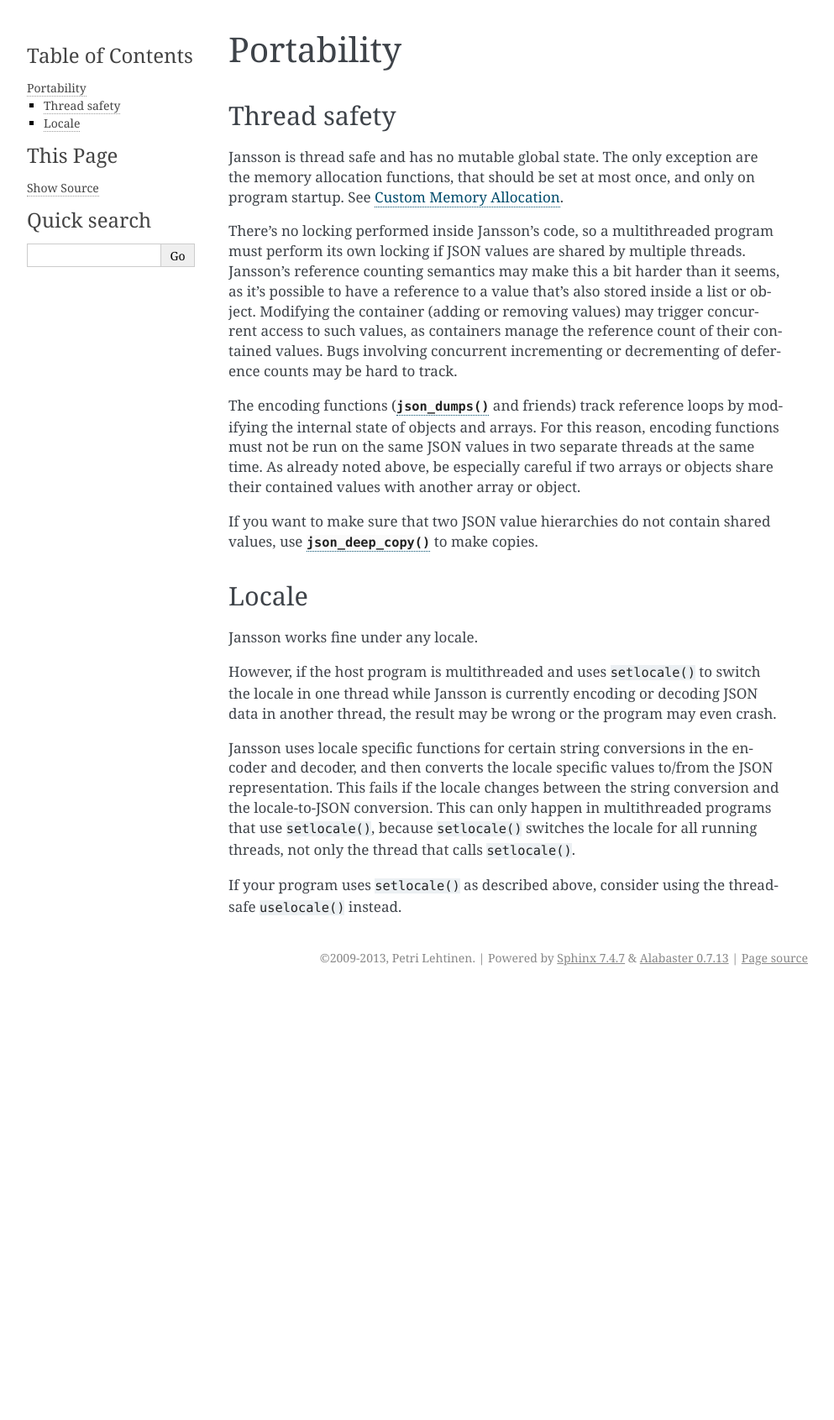
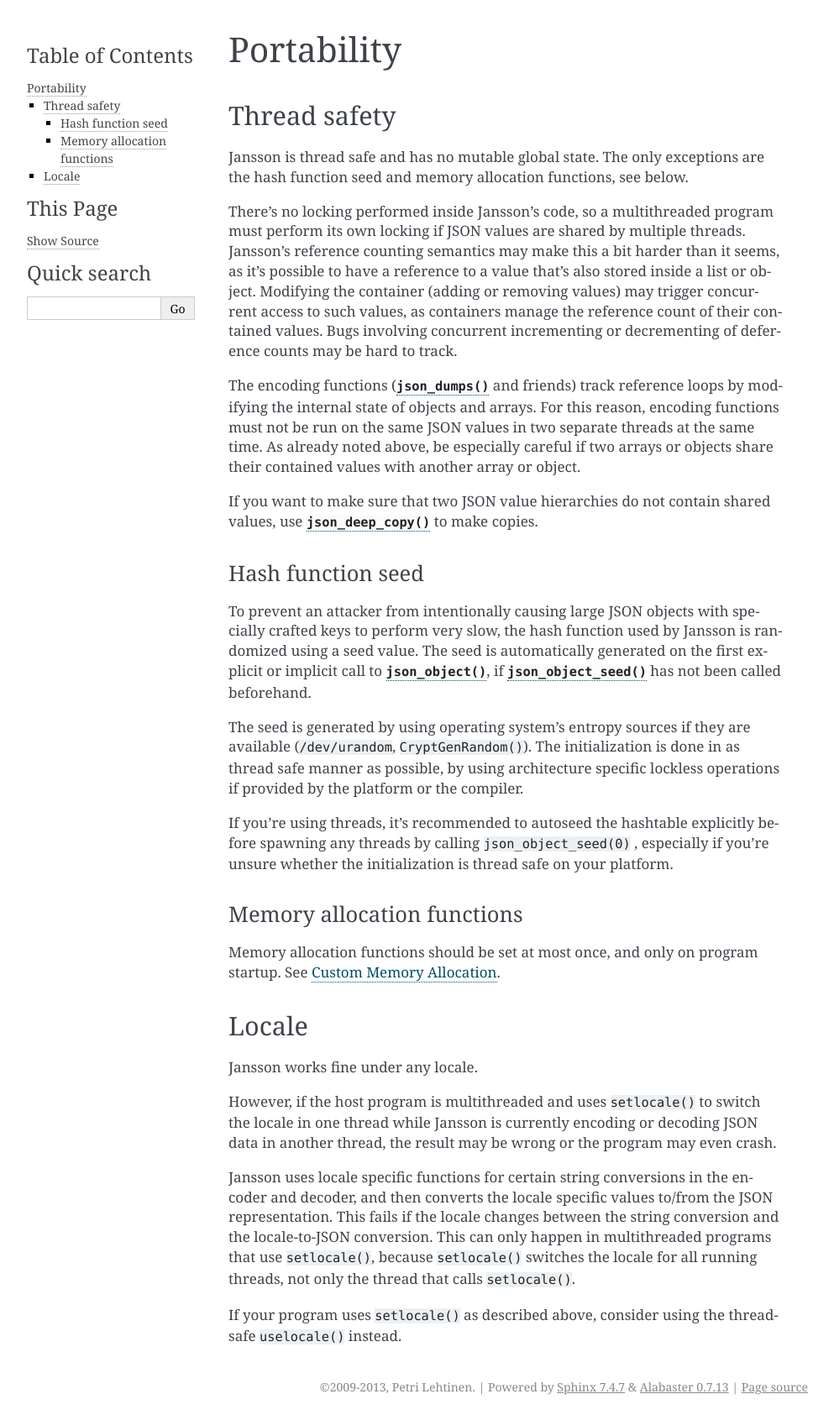
Before and after one commit to akheron/jansson, a Sphinx documentation site: the page built from doc/portability.rst, in a window 1280 px wide. Shown: the whole page at 84% size, without its empty margins (148-1141 px from the left). Built offline with Sphinx 7.4.7, drawn with Linux system fonts in a browser that asks for light colours; before the commit the page ends 1180 px from its top, so only the background shows below that.

Commit message:
Document json_object_seed()

```diff
--- a/doc/portability.rst
+++ b/doc/portability.rst
@@ -1,14 +1,15 @@
 ***********
 Portability
 ***********
+
+.. _portability-thread-safety:
 
 Thread safety
 -------------
 
 Jansson is thread safe and has no mutable global state. The only
-exception are the memory allocation functions, that should be set at
-most once, and only on program startup. See
-:ref:`apiref-custom-memory-allocation`.
+exceptions are the hash function seed and memory allocation functions,
+see below.
 
 There's no locking performed inside Jansson's code, so a multithreaded
 program must perform its own locking if JSON values are shared by
@@ -30,6 +31,36 @@ contained values with another array or object.
 If you want to make sure that two JSON value hierarchies do not
 contain shared values, use :func:`json_deep_copy()` to make copies.
 
+
+Hash function seed
+==================
+
+To prevent an attacker from intentionally causing large JSON objects
+with specially crafted keys to perform very slow, the hash function
+used by Jansson is randomized using a seed value. The seed is
+automatically generated on the first explicit or implicit call to
+:func:`json_object()`, if :func:`json_object_seed()` has not been
+called beforehand.
+
+The seed is generated by using operating system's entropy sources if
+they are available (``/dev/urandom``, ``CryptGenRandom()``). The
+initialization is done in as thread safe manner as possible, by using
+architecture specific lockless operations if provided by the platform
+or the compiler.
+
+If you're using threads, it's recommended to autoseed the hashtable
+explicitly before spawning any threads by calling
+``json_object_seed(0)`` , especially if you're unsure whether the
+initialization is thread safe on your platform.
+
+
+Memory allocation functions
+===========================
+
+Memory allocation functions should be set at most once, and only on
+program startup. See :ref:`apiref-custom-memory-allocation`.
+
+
 Locale
 ------
 
```
Also changed, not shown: doc/apiref.rst (+26 -0 lines).
